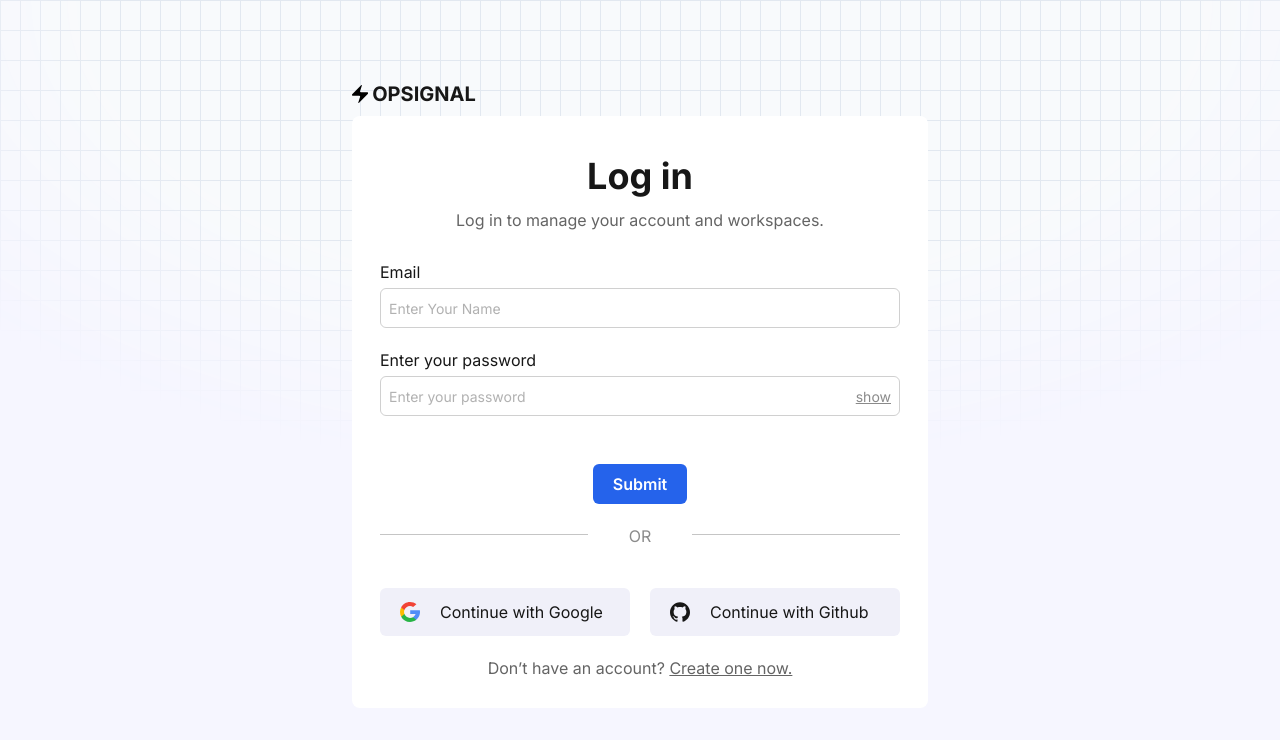
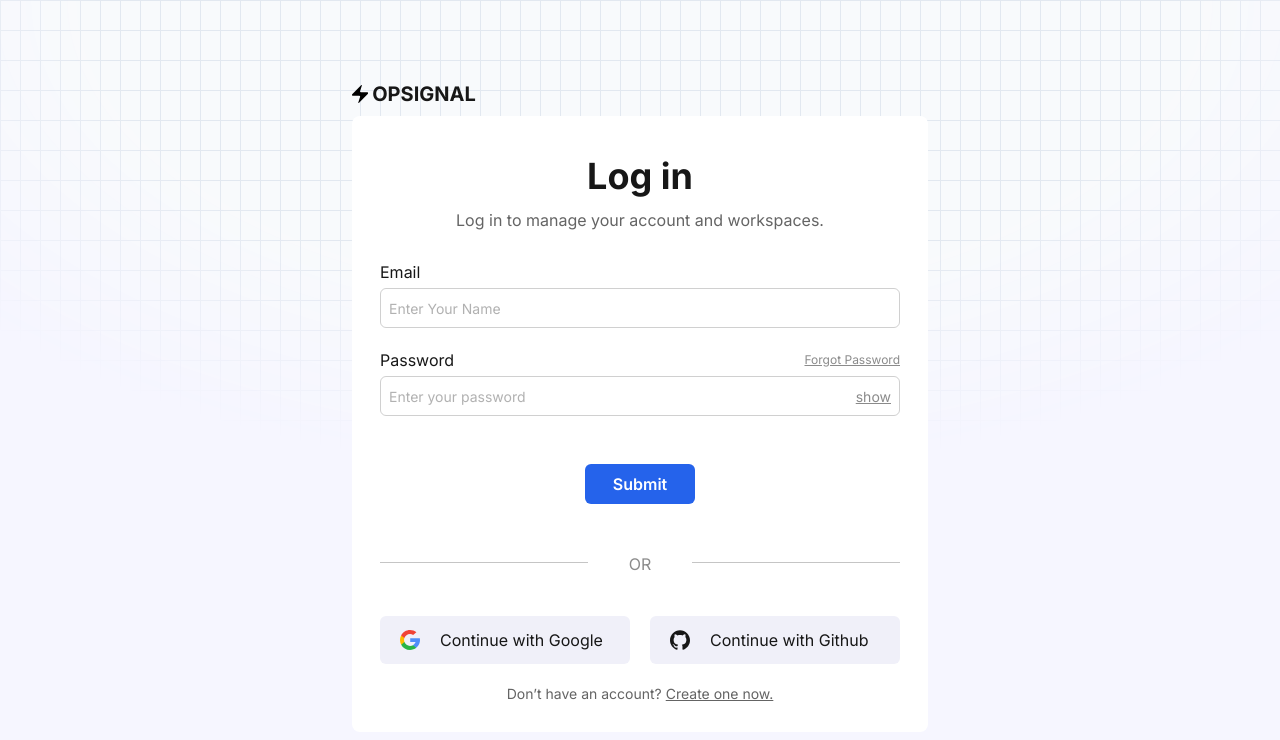
Before and after one commit to sandeep-rajputt/opsignal, a Next.js app in the folder frontend/: page /login in a window 1280 px wide. Shown: the top 740 px of the page. Built offline with nearby package versions, Linux system fonts and the light colour scheme; no server answers.

Commit message:
feat : - Implement disabled state for form inputs and buttons during submission

```diff
--- a/frontend/app/(auth)/login/LoginForm.tsx
+++ b/frontend/app/(auth)/login/LoginForm.tsx
@@ -8,6 +8,7 @@ import loginCredentialSchema from "@/schemas/loginCredentialSchema";
 import GoogleButton from "@/components/auth/GoogleButton";
 import GithubButton from "@/components/auth/GithubButton";
 import Link from "next/link";
+import { useState } from "react";
 
 function LoginForm() {
   const {
@@ -18,9 +19,16 @@ function LoginForm() {
     resolver: zodResolver(loginCredentialSchema),
   });
 
-  const onSubmit = (data: LoginCredential) => {
+  const [disabled, setDisabled] = useState<boolean>(false);
+
+  const onSubmit = async (data: LoginCredential) => {
+    await new Promise((res) => setTimeout(res, 5000));
     console.log(data);
   };
+
+  function disableClick() {
+    setDisabled(true);
+  }
 
   return (
     <div>
@@ -29,6 +37,7 @@ function LoginForm() {
           register={register("email")}
           label="Email"
           placeholder="Enter Your Name"
+          disabled={disabled || isSubmitting}
           error={errors.email?.message}
         />
 
@@ -36,18 +45,23 @@ function LoginForm() {
           register={register("password")}
           label="Password"
           placeholder="Enter your password"
+          link="/reset-password"
+          disabled={disabled || isSubmitting}
           error={errors.password?.message}
         />
 
         <button
           type="submit"
-          className="w-fit mx-auto mt-7 px-5 py-2 rounded-md cursor-pointer bg-primary font-semibold text-white"
+          disabled={disabled || isSubmitting}
+          className={`w-fit mx-auto mt-7 px-7 py-2 rounded-md  bg-primary font-semibold text-white ${
+            disabled || isSubmitting ? "cursor-wait" : "cursor-pointer"
+          }`}
         >
-          Submit
+          {isSubmitting ? "Submiting..." : "Submit"}
         </button>
       </form>
 
-      <div className="flex flex-col gap-5">
+      <div className="flex flex-col mt-7 gap-5">
         <div className="w-full relative mt-5">
           <div className="h-px w-[40%] bg-tertiary/50 absolute left-0 top-2.5" />
           <div className="h-px w-[40%] bg-tertiary/50 absolute right-0 top-2.5" />
@@ -55,11 +69,17 @@ function LoginForm() {
         </div>
 
         <div className="flex gap-5 mt-5">
-          <GoogleButton disable={isSubmitting} />
-          <GithubButton disable={isSubmitting} />
+          <GoogleButton
+            disable={disabled || isSubmitting}
+            handleClick={disableClick}
+          />
+          <GithubButton
+            disable={disabled || isSubmitting}
+            handleClick={disableClick}
+          />
         </div>
 
-        <p className="text-center text-secondary">
+        <p className="text-center text-sm text-secondary">
           Don’t have an account?{" "}
           <Link href={"/register"} className="underline">
             Create one now.
--- a/frontend/app/(auth)/register/RegisterForm.tsx
+++ b/frontend/app/(auth)/register/RegisterForm.tsx
@@ -8,6 +8,7 @@ import registerCredentialSchema from "@/schemas/registerCredentialSchema";
 import GoogleButton from "@/components/auth/GoogleButton";
 import GithubButton from "@/components/auth/GithubButton";
 import Link from "next/link";
+import { useState } from "react";
 
 function RegisterForm() {
   const {
@@ -17,10 +18,16 @@ function RegisterForm() {
   } = useForm<RegisterCredential>({
     resolver: zodResolver(registerCredentialSchema),
   });
+  const [disabled, setDisabled] = useState<boolean>(false);
 
-  const onSubmit = (data: RegisterCredential) => {
+  const onSubmit = async (data: RegisterCredential) => {
+    await new Promise((res) => setTimeout(res, 5000));
     console.log(data);
   };
+
+  function disableClick() {
+    setDisabled(true);
+  }
 
   return (
     <div>
@@ -29,12 +36,14 @@ function RegisterForm() {
           register={register("name")}
           label="Name"
           placeholder="Your Name"
+          disabled={disabled || isSubmitting}
           error={errors.name?.message}
         />
         <TextInput
           register={register("email")}
           label="Email"
           placeholder="Enter Your Name"
+          disabled={disabled || isSubmitting}
           error={errors.email?.message}
         />
 
@@ -42,24 +51,28 @@ function RegisterForm() {
           register={register("password")}
           label="Password"
           placeholder="Enter your password"
+          disabled={disabled || isSubmitting}
           error={errors.password?.message}
         />
         <PasswordInput
           register={register("confirmPassword")}
           label="Confirm Password"
           placeholder="Confirm your password"
+          disabled={disabled || isSubmitting}
           error={errors.confirmPassword?.message}
         />
         <button
           type="submit"
-          disabled={isSubmitting}
-          className="w-fit mx-auto mt-7 px-5 py-2 rounded-md cursor-pointer bg-primary font-semibold text-white"
+          disabled={disabled || isSubmitting}
+          className={`w-fit mx-auto mt-7 px-7 py-2 rounded-md  bg-primary font-semibold text-white ${
+            disabled || isSubmitting ? "cursor-wait" : "cursor-pointer"
+          }`}
         >
           {isSubmitting ? "Submiting..." : "Submit"}
         </button>
       </form>
 
-      <div className="flex flex-col gap-5">
+      <div className="flex flex-col mt-7 gap-5">
         <div className="w-full relative mt-5">
           <div className="h-px w-[40%] bg-tertiary/50 absolute left-0 top-2.5" />
           <div className="h-px w-[40%] bg-tertiary/50 absolute right-0 top-2.5" />
@@ -67,14 +80,20 @@ function RegisterForm() {
         </div>
 
         <div className="flex gap-5 mt-5">
-          <GoogleButton disable={isSubmitting} />
-          <GithubButton disable={isSubmitting} />
+          <GoogleButton
+            disable={disabled || isSubmitting}
+            handleClick={disableClick}
+          />
+          <GithubButton
+            disable={disabled || isSubmitting}
+            handleClick={disableClick}
+          />
         </div>
 
-        <p className="text-center text-secondary">
+        <p className="text-center text-sm text-secondary">
           Have an account already?{" "}
-          <Link href={"/login"} className="underline">
-            Login here.
+          <Link href={"/login"} className="underline text-primary">
+            Login here
           </Link>
         </p>
       </div>
--- a/frontend/components/auth/GithubButton.tsx
+++ b/frontend/components/auth/GithubButton.tsx
@@ -1,10 +1,19 @@
 import GithubSvg from "@/svg/Github";
 
-function GithubButton({ disable = false }: { disable?: boolean }) {
+function GithubButton({
+  disable = false,
+  handleClick = () => {},
+}: {
+  disable?: boolean;
+  handleClick?: () => void;
+}) {
   return (
     <button
       disabled={disable}
-      className="flex items-center cursor-pointer gap-5 px-5 py-3 rounded-md bg-secondary-background w-full"
+      onClick={handleClick}
+      className={`flex items-center  gap-5 px-5 py-3 rounded-md bg-secondary-background w-full ${
+        disable ? "cursor-not-allowed opacity-40" : "cursor-pointer opacity-100"
+      }`}
     >
       <GithubSvg width={20} />
       <p>Continue with Github</p>
--- a/frontend/components/auth/GoogleButton.tsx
+++ b/frontend/components/auth/GoogleButton.tsx
@@ -1,10 +1,19 @@
 import GoogleSvg from "@/svg/Google";
 
-function GoogleButton({ disable = false }: { disable?: boolean }) {
+function GoogleButton({
+  disable = false,
+  handleClick = () => {},
+}: {
+  disable?: boolean;
+  handleClick?: () => void;
+}) {
   return (
     <button
       disabled={disable}
-      className="flex gap-5 items-center cursor-pointer px-5 py-3 rounded-md bg-secondary-background w-full"
+      onClick={handleClick}
+      className={`flex gap-5 items-center  px-5 py-3 rounded-md bg-secondary-background w-full ${
+        disable ? "cursor-not-allowed opacity-40" : "cursor-pointer opacity-100"
+      }`}
     >
       <GoogleSvg width={20} />
       <p>Continue with Google</p>
--- a/frontend/components/rhd_inputs/PasswordInput.tsx
+++ b/frontend/components/rhd_inputs/PasswordInput.tsx
@@ -1,3 +1,4 @@
+import Link from "next/link";
 import { InputHTMLAttributes, useState } from "react";
 
 type PasswordInputProps = {
@@ -6,31 +7,72 @@ type PasswordInputProps = {
   placeholder: string;
   error?: string;
   className?: string;
+  disabled?: boolean;
+  link?: string;
+  handleClick?: () => void;
+  forgotPasswordName?: string;
 };
 
 function PasswordInput({
-  label,
+  label = "Enter your password",
   register,
   placeholder,
+  disabled = false,
   error,
   className = "",
+  link = "",
+  handleClick,
+  forgotPasswordName = "Forgot Password",
 }: PasswordInputProps) {
   const [showPassword, setShowPassword] = useState<boolean>(false);
 
   return (
     <div className={`flex flex-col gap-1 ${className}`}>
-      {label && <label htmlFor={register.name}>{placeholder}</label>}
-      <div className="text-sm flex gap-1 border border-foreground/20 rounded-md px-2 pb-2 py-2.5">
+      <div className="flex justify-between items-center gap-2">
+        <label htmlFor={register.name}>{label}</label>
+        {link && (
+          <Link
+            className={`text-tertiary text-xs underline ${
+              disabled ? "cursor-default" : "cursor-pointer"
+            }`}
+            href={link}
+          >
+            {forgotPasswordName}
+          </Link>
+        )}
+        {handleClick && (
+          <button
+            className={`cursor-pointer text-tertiary text-xs underline ${
+              disabled ? "cursor-default" : "cursor-pointer"
+            }`}
+            onClick={handleClick}
+            disabled={disabled}
+          >
+            {forgotPasswordName}
+          </button>
+        )}
+      </div>
+      <div
+        className={`text-sm flex gap-1 border border-foreground/20 rounded-md px-2 pb-2 py-2.5 ${
+          disabled && "cursor-not-allowed opacity-40"
+        }`}
+      >
         <input
           placeholder={placeholder}
           {...register}
           id={register.name}
-          className="text-secondary outline-none w-full"
+          disabled={disabled}
+          className={`text-secondary outline-none w-full ${
+            disabled && "cursor-not-allowed"
+          }`}
           type={showPassword ? "text" : "password"}
         />
         <button
           type="button"
-          className="underline opacity-50 cursor-pointer"
+          disabled={disabled}
+          className={`underline opacity-50  ${
+            disabled ? "cursor-not-allowed" : "cursor-pointer"
+          }`}
           onClick={() => setShowPassword(!showPassword)}
         >
           {showPassword ? "hide" : "show"}
--- a/frontend/components/rhd_inputs/TextInput.tsx
+++ b/frontend/components/rhd_inputs/TextInput.tsx
@@ -6,6 +6,7 @@ type TextInputProps = {
   placeholder: string;
   error?: string;
   className?: string;
+  disabled?: boolean;
 };
 
 function TextInput({
@@ -14,13 +15,16 @@ function TextInput({
   placeholder,
   error,
   className = "",
+  disabled = false,
 }: TextInputProps) {
   return (
-    <div className={`flex flex-col gap-1 ${className}`}>
+    <div className={`flex flex-col gap-1 ${className} `}>
       {label && <label htmlFor="">{label}</label>}
       <input
         placeholder={placeholder}
-        className="text-secondary text-sm border border-foreground/20  outline-none rounded-md px-2 pb-2 py-2.5"
+        className={`text-secondary text-sm border border-foreground/20  outline-none rounded-md px-2 pb-2 py-2.5 ${
+          disabled && "cursor-not-allowed opacity-40"
+        }`}
         type="text"
         {...register}
       />
```
